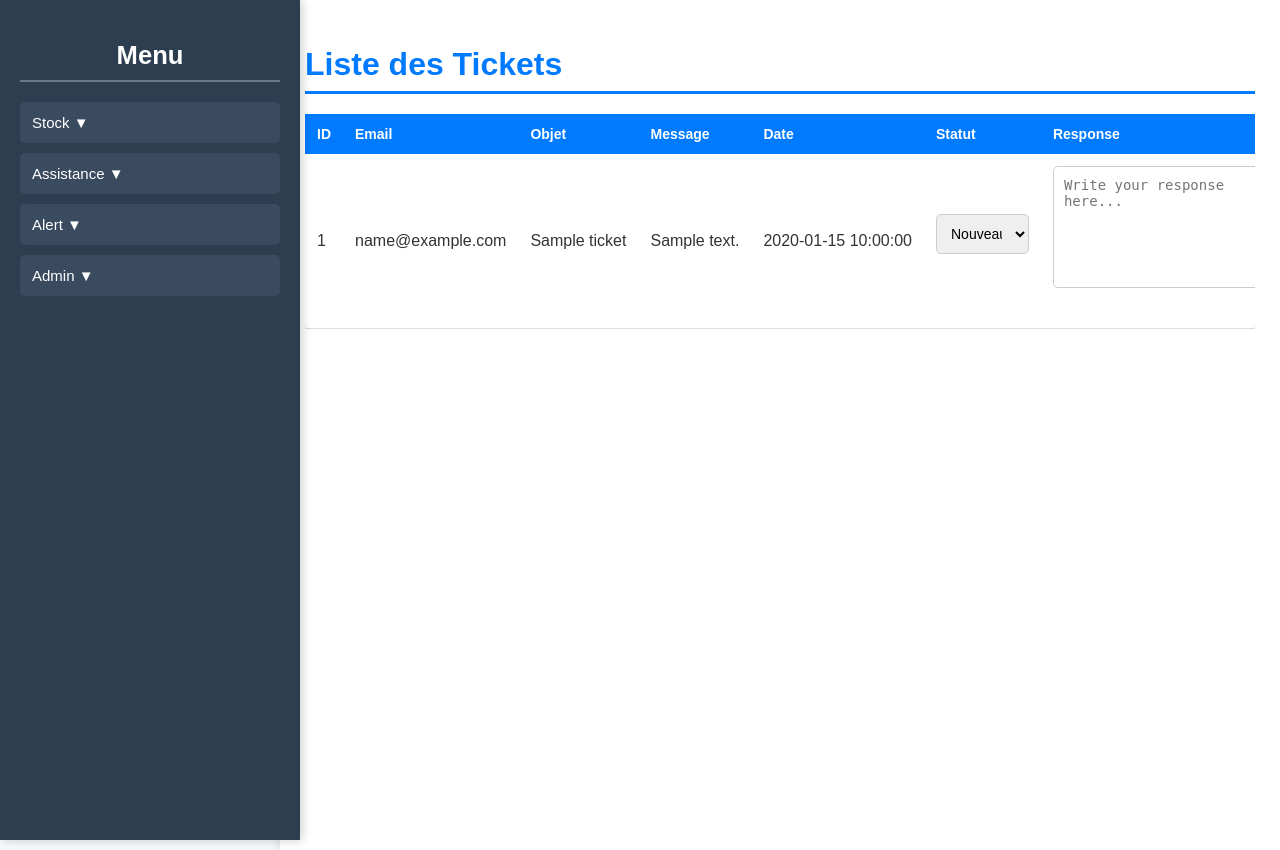
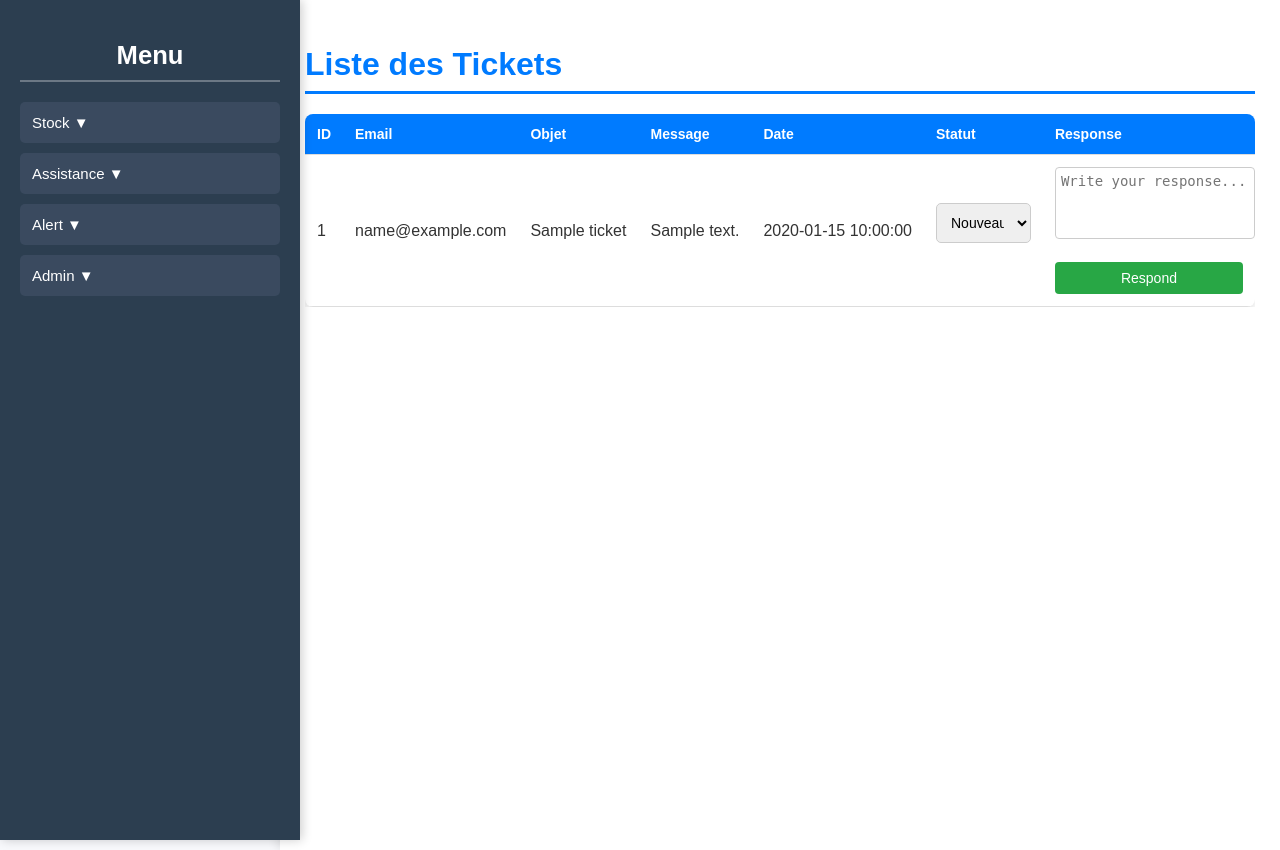
Before and after one commit to Mntgy/pfe, a PHP site: page /assistance.php in a window 1280 px wide. Run offline with PHP 8.4, Linux system fonts and the light colour scheme; tables that the repository leaves empty or names only in its code hold one stand-in row (values such as "Sample post"); some libraries are stand-ins or nearby versions.

Commit message:
Update assistance.php

```diff
--- a/assistance.php
+++ b/assistance.php
@@ -7,77 +7,67 @@ require 'PHPMailer-master/src/Exception.php';
 require 'PHPMailer-master/src/PHPMailer.php';
 require 'PHPMailer-master/src/SMTP.php';
 
-// Handle status change submission
+// ✅ Handle status change submission
 if ($_SERVER['REQUEST_METHOD'] === 'POST' && isset($_POST['status'])) {
     $ticket_id = $_POST['ticket_id'];
     $status = $_POST['status'];
 
-    // Update the ticket status in the database
+    // Update ticket status in the database
     $update_sql = "UPDATE tickets SET status = :status WHERE id = :id";
     $update_stmt = $pdo->prepare($update_sql);
     $update_stmt->execute(['status' => $status, 'id' => $ticket_id]);
 
-    // Redirect back to the assistance page
-    header('Location: assistance.php');
+    header('Location: assistance.php'); // Redirect after update
     exit();
 }
 
-// Fetch all tickets from the database
+// ✅ Fetch all tickets
 $sql = "SELECT * FROM tickets ORDER BY created_at DESC";
 $stmt = $pdo->prepare($sql);
 $stmt->execute();
 $tickets = $stmt->fetchAll(PDO::FETCH_ASSOC);
 
-// Handle form submission for ticket responses
+// ✅ Handle response submission
 if ($_SERVER['REQUEST_METHOD'] === 'POST' && isset($_POST['response_message'])) {
     $ticket_id = $_POST['ticket_id'];
-    $response_message = $_POST['response_message'];
+    $response_message = trim($_POST['response_message']);
 
-    // Fetch the ticket details from the database
+    // Fetch ticket details
     $sql = "SELECT * FROM tickets WHERE id = :id";
     $stmt = $pdo->prepare($sql);
     $stmt->execute(['id' => $ticket_id]);
     $ticket = $stmt->fetch(PDO::FETCH_ASSOC);
 
-    // Ensure the ticket exists
     if ($ticket) {
-        // Extract the email from the "name <email>" format
-        $to = trim(preg_replace('/.*<(.*)>/', '$1', $ticket['email'])); // Extract only the email part
-
-        if (!filter_var($to, FILTER_VALIDATE_EMAIL)) {
-            echo "Invalid email address: " . htmlspecialchars($to);
-            exit();
+        // Extract email from "name <email>" format
+        $to = filter_var(trim(preg_replace('/.*<(.*)>/', '$1', $ticket['email'])), FILTER_VALIDATE_EMAIL);
+        if (!$to) {
+            die("Invalid email address: " . htmlspecialchars($to));
         }
 
-        // Prepare email content
-        $subject = 'Response to your ticket - ' . $ticket['subject'];
-        $body = 'Hello, <br><br>' . nl2br($response_message) . '<br><br>Best regards'; // Using HTML for the body
-
-        // Set up PHPMailer to send the response
+        // Prepare email
         $mail = new PHPMailer\PHPMailer\PHPMailer();
         $mail->isSMTP();
-        $mail->Host = 'smtp.gmail.com'; // Gmail SMTP server
+        $mail->Host = 'smtp.gmail.com';
         $mail->SMTPAuth = true;
-        $mail->Username = 'tickettourelle@gmail.com'; // Your Gmail address
-        $mail->Password = 'ebfi dijo fbix zadn'; // Your Gmail password (use app password if 2FA enabled)
+        $mail->Username = 'tickettourelle@gmail.com'; // Change this
+        $mail->Password = 'ebfi dijo fbix zadn '; // Use App Password if 2FA is enabled
         $mail->SMTPSecure = 'tls';
         $mail->Port = 587;
 
         $mail->setFrom('your-email@gmail.com', 'Support Team');
-        $mail->addAddress($to); // Send to the user email
-        $mail->Subject = $subject;
-        $mail->Body = $body;
-        $mail->isHTML(true); // Set email format to HTML
+        $mail->addAddress($to);
+        $mail->Subject = 'Response to your ticket - ' . htmlspecialchars($ticket['subject']);
+        $mail->Body = nl2br($response_message);
+        $mail->isHTML(true);
 
-        // Send the email
         if ($mail->send()) {
-            // Update the ticket status to "Responded"
+            // Update ticket status to "Responded"
             $update_sql = "UPDATE tickets SET status = 'Responded' WHERE id = :id";
             $update_stmt = $pdo->prepare($update_sql);
             $update_stmt->execute(['id' => $ticket_id]);
 
-            // Redirect back to the assistance page
-            header('Location: assistance.php');
+            header('Location: assistance.php'); // Redirect
             exit();
         } else {
             echo 'Mailer Error: ' . $mail->ErrorInfo;
@@ -95,15 +85,85 @@ if ($_SERVER['REQUEST_METHOD'] === 'POST' && isset($_POST['response_message']))
     <meta name="viewport" content="width=device-width, initial-scale=1.0">
     <title>Assistance - Tickets</title>
     <link rel="stylesheet" href="styles.css">
+    <style>
+        /* 🌟 Table Layout */
+        .table-container {
+            width: 100%;
+            overflow-x: auto;
+        }
+
+        table {
+            width: 100%;
+            border-collapse: collapse;
+            background: white;
+            border-radius: 8px;
+            overflow: hidden;
+            box-shadow: 0px 4px 6px rgba(0, 0, 0, 0.1);
+        }
+
+        th, td {
+            padding: 10px;
+            text-align: left;
+            border-bottom: 1px solid #ddd;
+        }
+
+        th {
+            background: #007bff;
+            color: white;
+        }
+
+        tr:hover {
+            background: #f1f1f1;
+        }
+
+        /* 🌟 Response Button */
+        .respond-btn {
+            background: #28a745;
+            color: white;
+            border: none;
+            padding: 8px 12px;
+            cursor: pointer;
+            border-radius: 4px;
+        }
+
+        .respond-btn:hover {
+            background: #218838;
+        }
+
+        /* 🌟 Response Form */
+        .response-form {
+            display: flex;
+            flex-direction: column;
+            gap: 8px;
+        }
+
+        .response-form textarea {
+            width: 100%;
+            height: 60px;
+            padding: 5px;
+            border: 1px solid #ccc;
+            border-radius: 4px;
+            resize: none;
+        }
+
+        /* Ensure everything looks good on small screens */
+        @media (max-width: 768px) {
+            th, td {
+                font-size: 14px;
+            }
+            .respond-btn {
+                font-size: 12px;
+            }
+        }
+    </style>
 </head>
 <body>
     <div class="layout-container">
-        <?php include 'sidebar.php'; ?> <!-- Sidebar -->
+        <?php include 'sidebar.php'; ?> <!-- Include Sidebar -->
 
         <div class="main-content">
             <h1>Liste des Tickets</h1>
 
-            <!-- Scrollable table container -->
             <div class="table-container">
                 <table>
                     <thead>
@@ -123,10 +183,9 @@ if ($_SERVER['REQUEST_METHOD'] === 'POST' && isset($_POST['response_message']))
                                 <td><?php echo $ticket['id']; ?></td>
                                 <td><?php echo htmlspecialchars($ticket['email']); ?></td>
                                 <td><?php echo htmlspecialchars(mb_decode_mimeheader($ticket['subject'])); ?></td>
-                                <td class="message-column"><?php echo nl2br(htmlspecialchars($ticket['message'])); ?></td>
+                                <td><?php echo nl2br(htmlspecialchars($ticket['message'])); ?></td>
                                 <td><?php echo $ticket['created_at']; ?></td>
                                 <td>
-                                    <!-- Status update form -->
                                     <form method="post" action="assistance.php">
                                         <input type="hidden" name="ticket_id" value="<?php echo $ticket['id']; ?>">
                                         <select name="status" onchange="this.form.submit()">
@@ -137,11 +196,10 @@ if ($_SERVER['REQUEST_METHOD'] === 'POST' && isset($_POST['response_message']))
                                     </form>
                                 </td>
                                 <td>
-                                    <!-- Response form for admin -->
-                                    <form method="POST" action="assistance.php">
+                                    <form class="response-form" method="POST" action="assistance.php">
                                         <input type="hidden" name="ticket_id" value="<?php echo $ticket['id']; ?>">
-                                        <textarea name="response_message" rows="4" placeholder="Write your response here..." required></textarea>
-                                        <button type="submit">Respond</button>
+                                        <textarea name="response_message" placeholder="Write your response..." required></textarea>
+                                        <button type="submit" class="respond-btn">Respond</button>
                                     </form>
                                 </td>
                             </tr>
```
